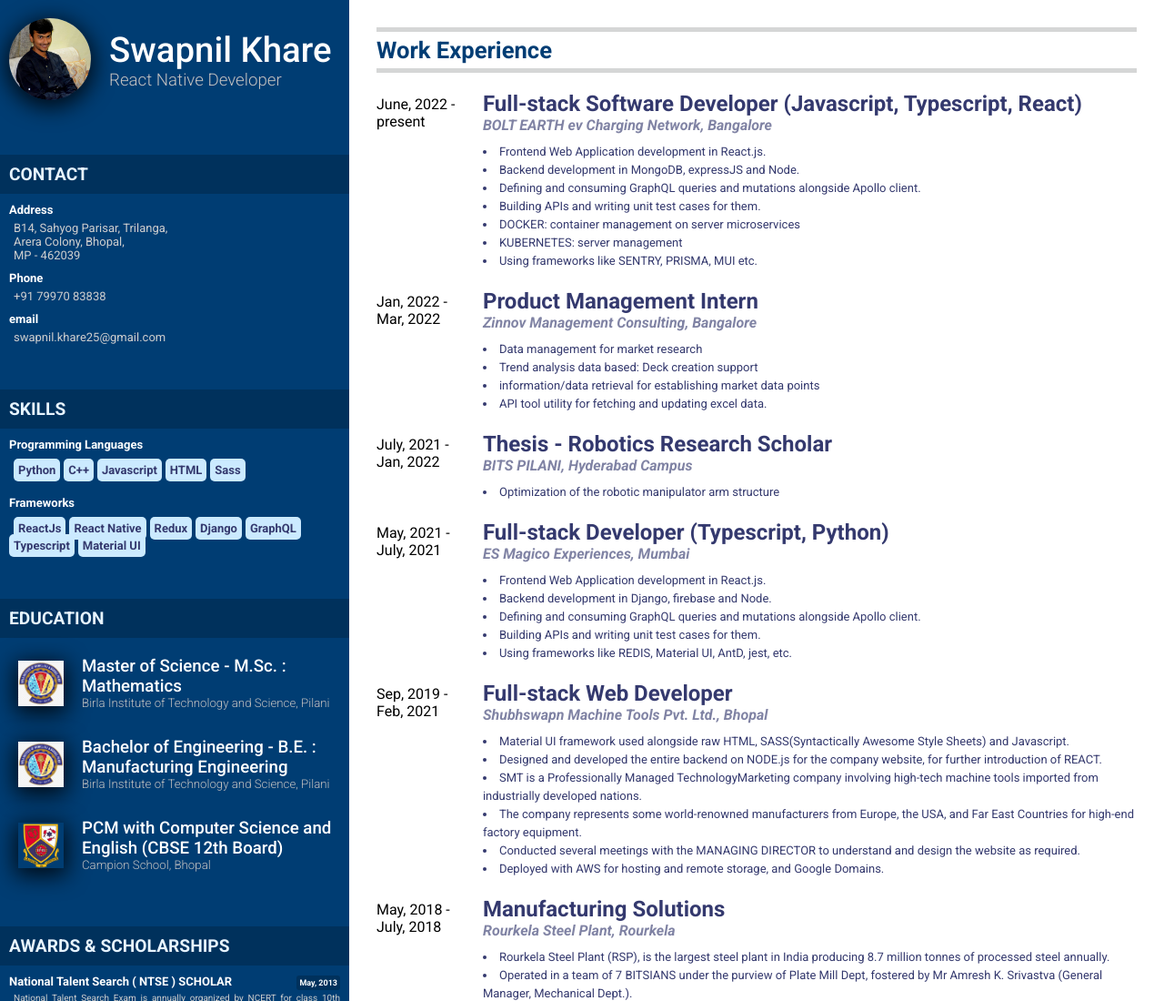
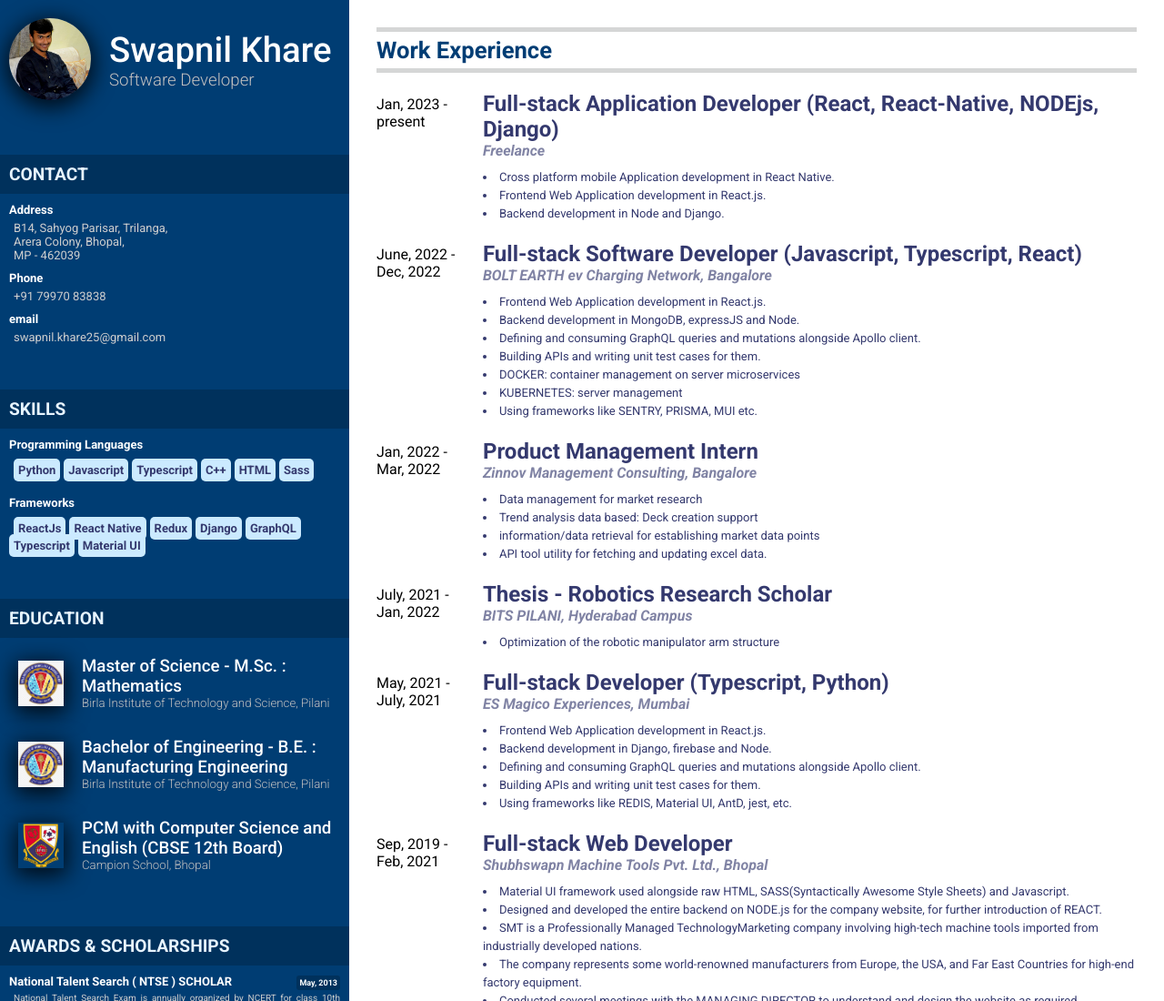
Before and after one commit to swapnil2597/resumeupdate, a plain HTML site: page index.html in a window 1280 px wide. Shown: the top 1100 px of the page at 91% size. Drawn offline with Linux system fonts and the light colour scheme.

Commit message:
minor changes 2025

```diff
--- a/index.html
+++ b/index.html
@@ -16,7 +16,7 @@
                 <img src="./pp.jpg" alt="" class="sidebarHeader__img">
                 <div class="sidebarHeader__info">
                     <h3 class="sidebarHeader__title main__title">Swapnil Khare</h3>
-                    <h3 class="sidebarHeader__subtitle main__subtitle">React Native Developer</h3>
+                    <h3 class="sidebarHeader__subtitle main__subtitle">Software Developer</h3>
                 </div>
             </div>
             <div class="sidebar__sub">
@@ -44,9 +44,10 @@
                 <div class="sidebarSub__body">
                     <p style="margin-bottom: 10px;" class="sidebarSub__bodyTitle">Programming Languages</p>
                     <span style="margin-left: 5px;" class="pills">Python</span>
+                    <span class="pills">Javascript</span>
+                    <span class="pills">Typescript</span>
                     <span class="pills">C++</span>
-                    <span class="pills"> Javascript</span>
-                    <span class="pills"> HTML</span>
+                    <span class="pills">HTML</span>
                     <span class="pills">Sass</span>
                     <!-- <p class=">Python, C++, Javascript, HTML, Sass</p> -->
 
@@ -220,7 +221,19 @@
                 <h1 class="mainHeadings__title">Work Experience</h1>
             </div>
             <div class="flex">
-                <div class="mainSub__time">June, 2022 - <br>present</div>
+                <div class="mainSub__time">Jan, 2023 - <br>present</div>
+                <div class="mainSub__desc">
+                    <h2 class="mainSub__title">Full-stack Application Developer (React, React-Native, NODEjs, Django)</h2>
+                    <h4 class="mainSub__subtitle">Freelance</h4>
+                    <ul class="mainSub__descList" style="list-style-position: inside;">
+                        <li>Cross platform mobile Application development in React Native.</li>
+                        <li>Frontend Web Application development in React.js.</li>
+                        <li>Backend development in Node and Django.</li>
+                    </ul>
+                </div>
+            </div>
+            <div class="flex">
+                <div class="mainSub__time">June, 2022 - <br>Dec, 2022</div>
                 <div class="mainSub__desc">
                     <h2 class="mainSub__title">Full-stack Software Developer (Javascript, Typescript, React)</h2>
                     <h4 class="mainSub__subtitle">BOLT EARTH ev Charging Network, Bangalore</h4>
```
